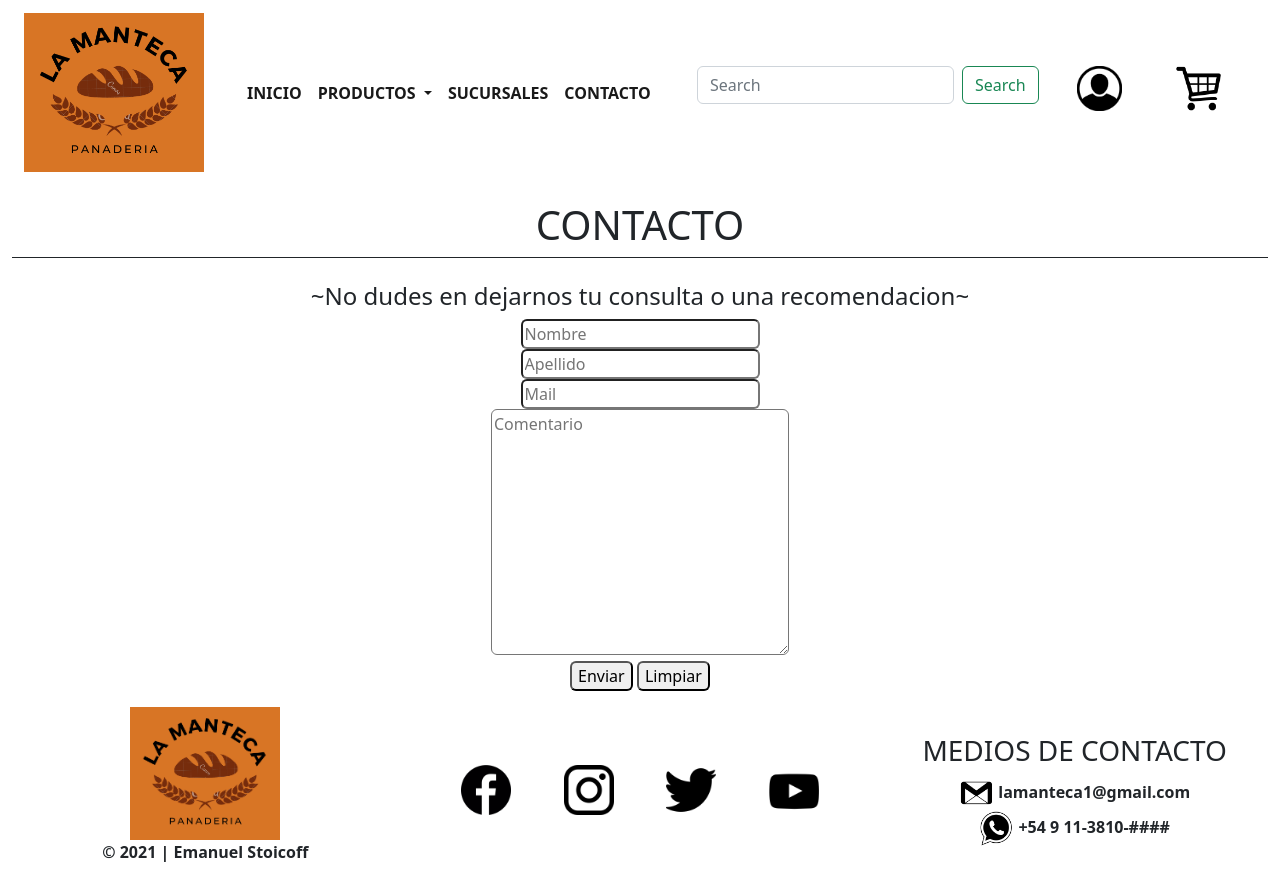
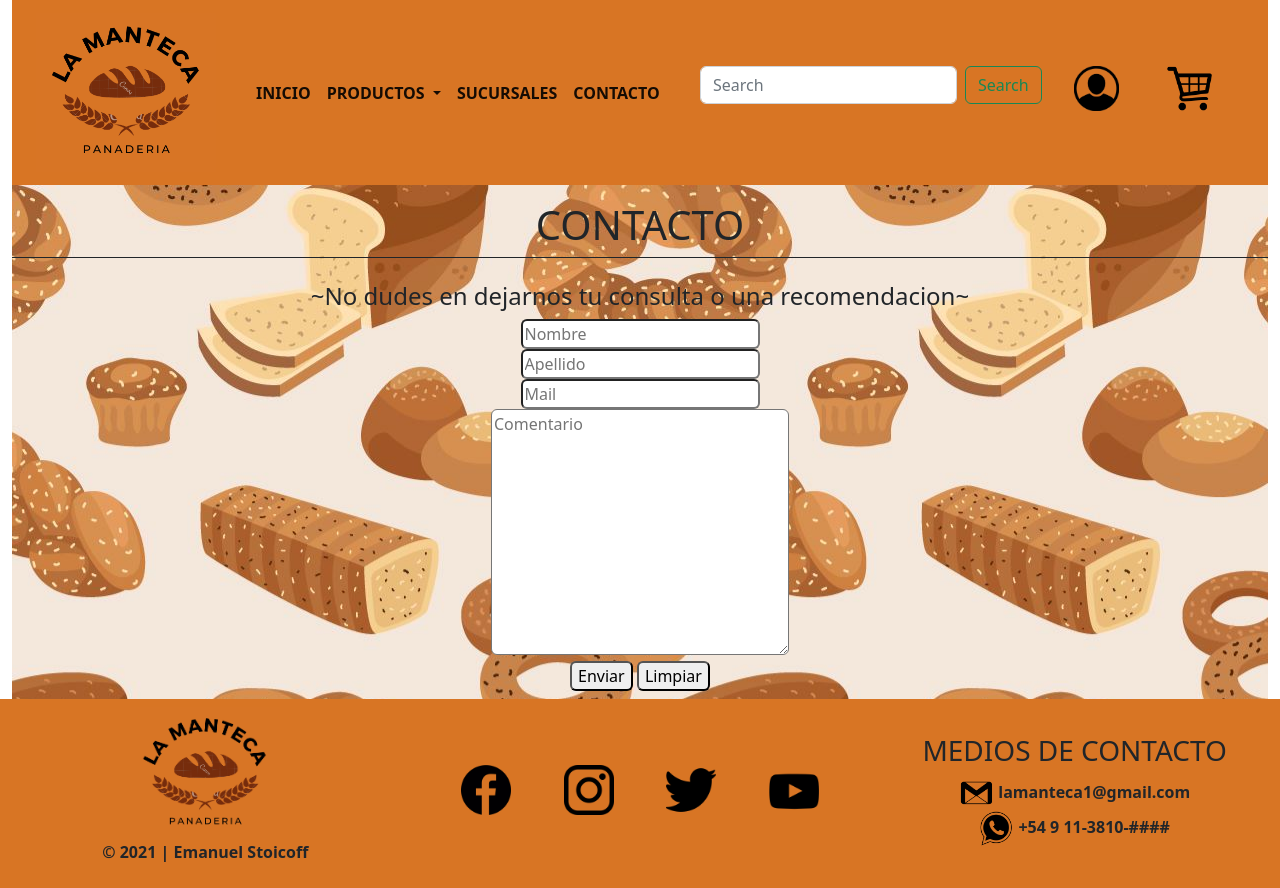
Before and after one commit to EmanuelStoicoff/LaManteca_coder, a website: page pages/contacto.html in a window 1280 px wide. Drawn offline with nearby package versions, Linux system fonts and the light colour scheme.

Commit message:
estuve usando los parshall y modificandolos

```diff
--- a/scss/_base.scss
+++ b/scss/_base.scss
@@ -1 +1,4 @@
 a{text-decoration: none;}
+.bg-principal{
+    background-color: $bg-principal;
+}
--- a/scss/_footer.scss
+++ /dev/null
@@ -1,5 +0,0 @@
-footer{
-    .bg-principal{
-        background-color: $bg-principal;
-    }
-}
--- a/scss/_header.scss
+++ b/scss/_header.scss
@@ -1,5 +1,4 @@
 header{
-    .bg-principal{
-        background-color:$bg-principal;
-    }
+    margin: $cero !important;
+    width: $cien !important;
 }
--- a/scss/_main.scss
+++ b/scss/_main.scss
@@ -1,10 +1,10 @@
 main{
-    .bg-imgMain{
-        background-image: url(../img/fondoMain2.png);
-    }
     div{
         .infoHistoria{border: double $black;
 
         }
     }
 }
+.bg-imgMain{
+    background-image: url(../img/fondoMain2.png);
+}
--- a/scss/_variables.scss
+++ b/scss/_variables.scss
@@ -1,2 +1,4 @@
 $black:black;
 $bg-principal: #d87524;
+$cero:0;
+$cien:100%;
```
Also changed, not shown: index.html (+1 -1 lines), css/style.css, 1 other file.
